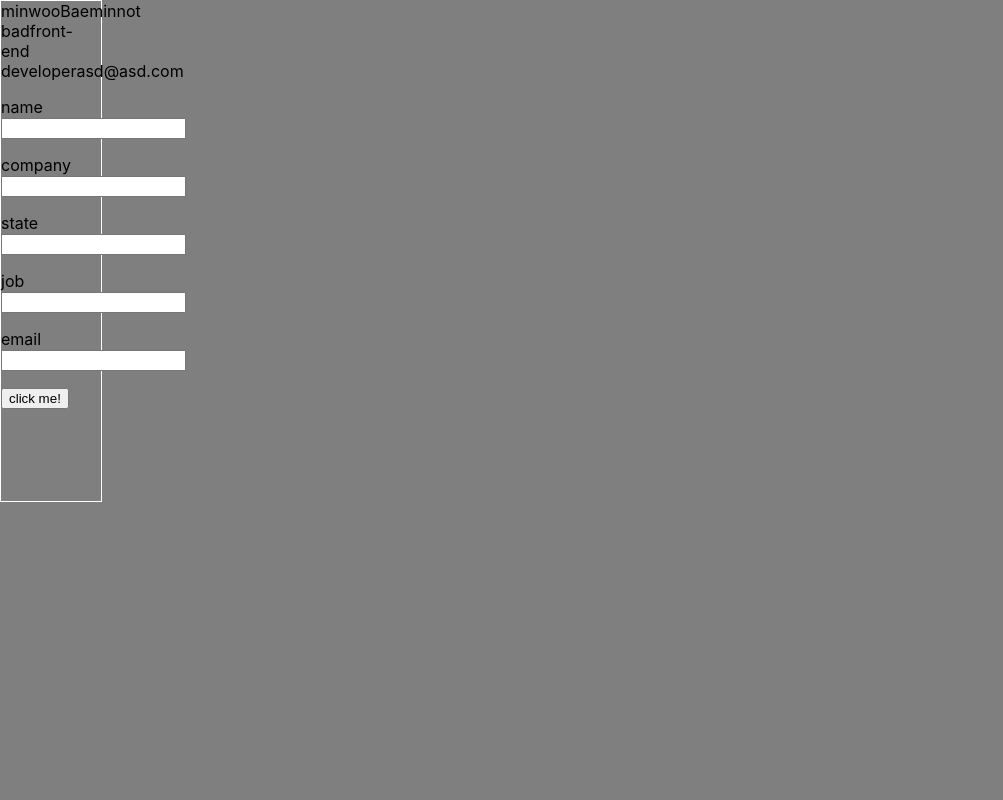
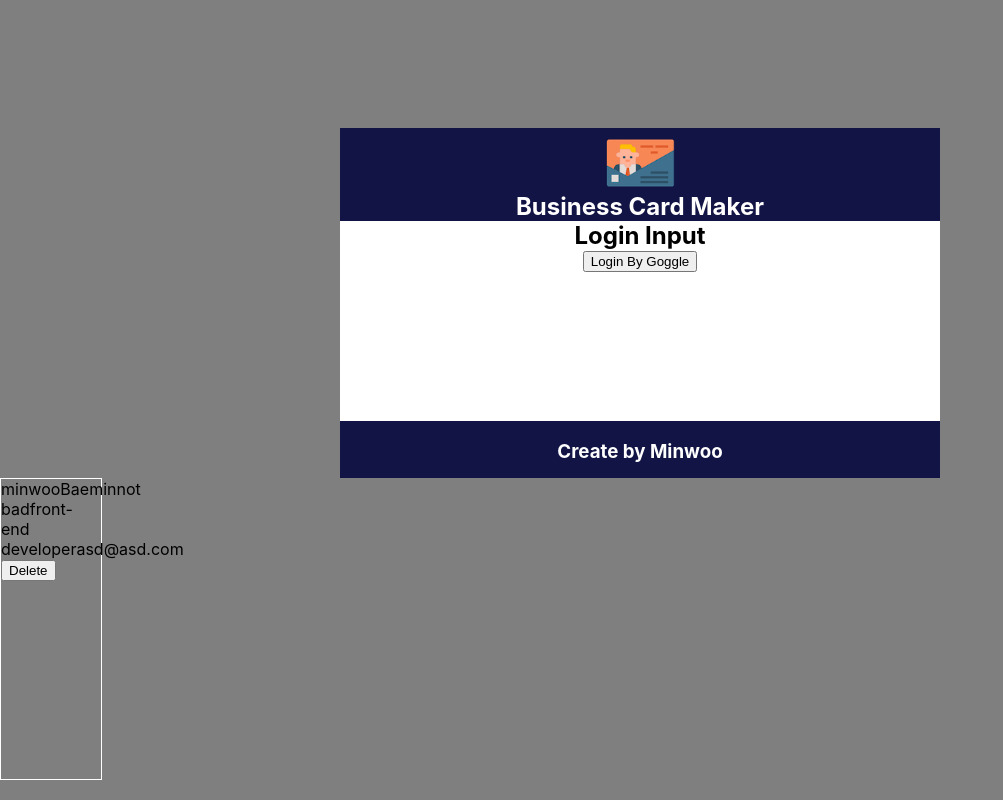
Before and after one commit to DevMinwoo-Jung/React, a React (Create React App) app in the folder card-maker/: page / in a window 1280 px wide. Shown: the whole page, without its empty margins (0-1003 px from the left). Built offline with nearby package versions, Linux system fonts and the light colour scheme.

Commit message:
card Add & Delete

```diff
--- a/card-maker/src/app.jsx
+++ b/card-maker/src/app.jsx
@@ -62,7 +62,7 @@ firebase.auth()
 function App() {
   return (
     <>
-    {/* <Login onProvider={googleLogin}/> */}
+    <Login onProvider={googleLogin}/>
     <CardAndProfile/>
     </>
   );
--- a/card-maker/src/components/card/card.jsx
+++ b/card-maker/src/components/card/card.jsx
@@ -1,43 +1,24 @@
 import React from 'react';
 import styles from './card.module.css'
 
-const Card = ({card ,onCardClick}) => {
-  const formRef =  React.createRef();
-  const nameRef =  React.createRef();
-  const companyRef =  React.createRef();
-  const stateRef =  React.createRef();
-  const jobRef =  React.createRef();
-  const emailRef =  React.createRef();
+const Card = ({card, onDelete}) => {
 
-const onSubmit = event => {
-  event.preventDefault();
-  const name = nameRef.current.value;
-  const company = companyRef.current.value;
-  const state = stateRef.current.value;
-  const job = jobRef.current.value;
-  const email = emailRef.current.value;
-  const card = {name, company, state, job, email, card};
-  console.log(name, company, state, job, email);
 
+const handleDeleteCard = () => {
+  onDelete(card);
 }
-
 
 const {name, company, state, job, email} = card;
   return (
-    <div className={styles.card} key="1">
+    <div className={styles.cards}>
+    <div className={styles.card}>
       <span>{name}</span>
       <span>{company}</span>
       <span>{state}</span>
       <span>{job}</span>
       <span>{email}</span>
-      <form ref={formRef} onSubmit={onSubmit} >
-        <p>name<input ref={nameRef}/></p>
-        <p>company<input ref={companyRef}/></p>
-        <p>state<input ref={stateRef}/></p>
-        <p>job<input ref={jobRef}/></p>
-        <p>email<input ref={emailRef}/></p>
-        <button type="submit" onClick={() => onCardClick()}>click me!</button>
-      </form>
+      <button onClick={handleDeleteCard}>Delete</button>
+    </div>
     </div>
 
   );
--- a/card-maker/src/components/card/card.module.css
+++ b/card-maker/src/components/card/card.module.css
@@ -1,5 +1,9 @@
 .card {
   border: 1px solid white;
   width: 100px;
-  height: 500px;
+  height: 300px;
 }
+
+.cards {
+  display: flex;
+}
--- /dev/null
+++ b/card-maker/src/components/card_add_form/card_add_form.jsx
@@ -0,0 +1,40 @@
+import React from 'react';
+import styles from './card_add_form.module.css'
+
+const CardAddForm = ({onAdd}) => {
+  const nameRef =  React.createRef();
+  const companyRef =  React.createRef();
+  const stateRef =  React.createRef();
+  const jobRef =  React.createRef();
+  const emailRef =  React.createRef();
+
+
+const handleAddCard = card =>{
+  onAdd(card);
+}
+
+const onSubmit = (event) => {
+  event.preventDefault();
+  const name = nameRef.current.value;
+  const company = companyRef.current.value;
+  const state = stateRef.current.value;
+  const job = jobRef.current.value;
+  const email = emailRef.current.value;
+  const id = Date.now();
+  const card = {name, company, state, job, email, id};
+  handleAddCard(card);
+
+}
+  return (
+    <form onSubmit={onSubmit} className={styles.addForm}>
+        <p>name<input ref={nameRef}/></p>
+        <p>company<input ref={companyRef}/></p>
+        <p>state<input ref={stateRef}/></p>
+        <p>job<input ref={jobRef}/></p>
+        <p>email<input ref={emailRef}/></p>
+        <button>click me!</button>
+    </form>
+  );
+};
+
+export default CardAddForm;
--- /dev/null
+++ b/card-maker/src/components/card_add_form/card_add_form.module.css
@@ -0,0 +1,4 @@
+.addForm {
+  width: 200px;
+  height: 200px;
+}
--- a/card-maker/src/components/card_and_profile/card_and_profile.jsx
+++ b/card-maker/src/components/card_and_profile/card_and_profile.jsx
@@ -1,28 +1,42 @@
 import React, { Component } from 'react';
 import Profile from '../profile/profile';
 import Card from '../card/card';
+import CardAddForm from '../card_add_form/card_add_form';
 
 
 class CardAndProfile extends Component {
   state = {
     cards: [
-      {name: 'minwoo', company: 'Baemin', state: 'not bad', job: 'front-end developer', email: 'asd@asd.com', }
+      {name: 'minwoo', company: 'Baemin', state: 'not bad', job: 'front-end developer', email: 'asd@asd.com', id: 1}
     ],
     profile: [
       {ex: 'asd'}
     ],
   };
-  addCards = () => {
-    const cards = [...this.state.cards, {name: 'minwoo', company: 'big', state: '?', job: 'dev', email: 'email.com'}]
-    this.setState({cards});
+  handleAddCard = card => {
+    if((card.name || card.email) === null || undefined || ""){
+      alert("이름과 이메일은 반드시 적어야합니다.");
+      return;
+    } else {
+      const cards = [...this.state.cards, {name: card.name, company: card.company, state: card.state, job: card.job, email: card.email, id: card.id}]
+      this.setState({cards});
+    }
+
+  }
+
+  handleDeleteCard = card => {
+    console.log(card);
+    const cards = this.state.cards.filter(item => item.id !== card.id);
+    this.setState({ cards });
   }
 
   render() {
     return (
       <div>
         {this.state.cards.map(card => (
-          <Card key={Math.random()} card={card} onCardClick={this.addCards}/>
+          <Card key={Math.random()} card={card} onDelete={this.handleDeleteCard}/>
         ))}
+        <CardAddForm onAdd={this.handleAddCard}/>
         <Profile profile={this.state.profile}/>
       </div>
     );
```
